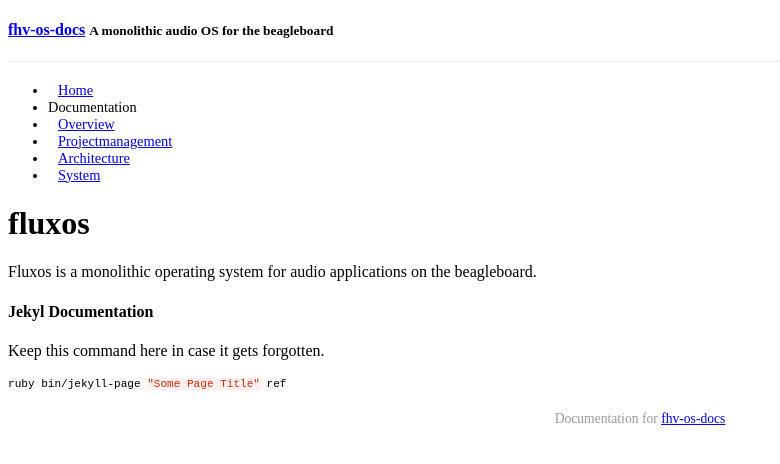
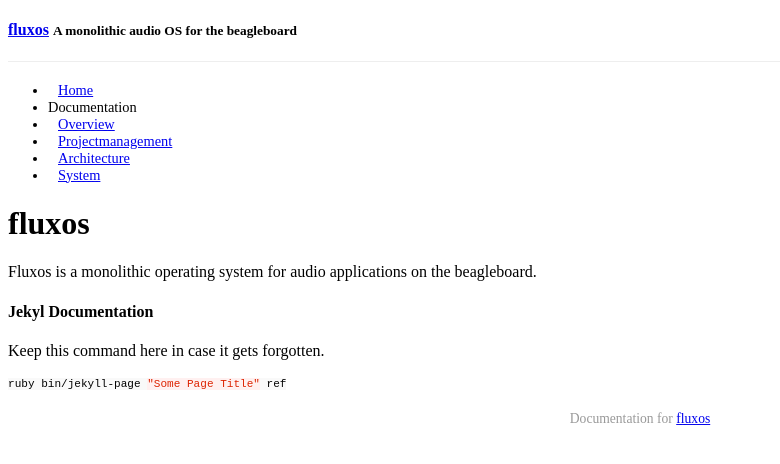
Before and after one commit to flomath/fluxos, a Jekyll site: the page built from index.md, in a window 1280 px wide. Shown: the top 464 px of the page, without its empty margins (0-780 px from the left). Built offline with Jekyll 4.4.1, drawn with Linux system fonts in a browser that asks for light colours; Markdown is read by kramdown in place of the engine named in the settings; a style sheet for code colours, icons or effects is not loaded.

Commit message:
changed name to fluxos (including repository)

```diff
--- a/_config.yml
+++ b/_config.yml
@@ -1,5 +1,5 @@
 # Site title and subtitle. This is used in _includes/header.html
-title: 'fhv-os-docs'
+title: 'fluxos'
 subtitle: 'A monolithic audio OS for the beagleboard'
 
 # if you wish to integrate disqus on pages set your shortname here
@@ -15,7 +15,7 @@ google_analytics_id: ''
 navigation: 2
 
 # URL to source code, used in _includes/footer.html
-codeurl: 'https://github.com/flomath/fhv-os/tree/gh-pages'
+codeurl: 'https://github.com/flomath/fluxos/tree/gh-pages'
 
 # Default categories (in order) to appear in the navigation
 sections: [
@@ -28,7 +28,7 @@ sections: [
 
 # Keep as an empty string if served up at the root. If served up at a specific
 # path (e.g. on GitHub pages) leave off the trailing slash, e.g. /my-project
-baseurl: '/fhv-os'
+baseurl: '/fluxos'
 
 # Dates are not included in permalinks
 permalink: none
```
